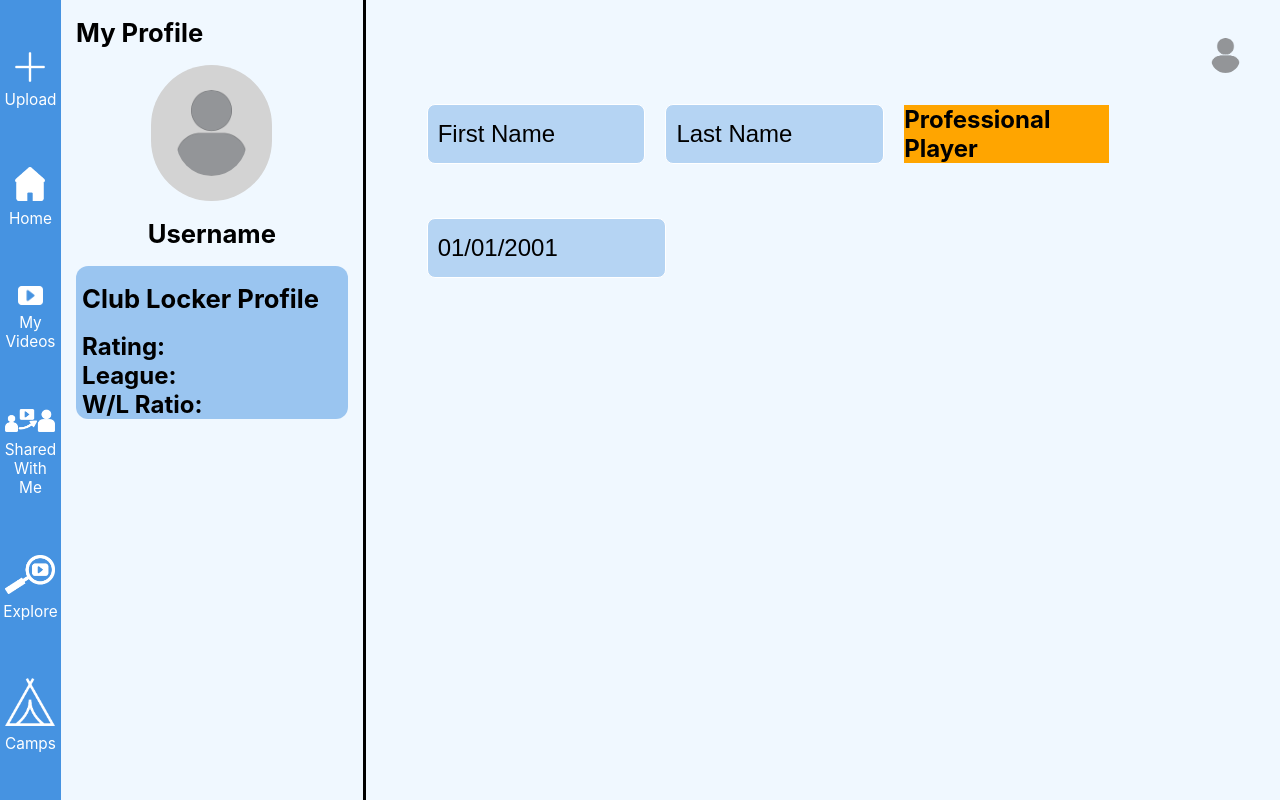
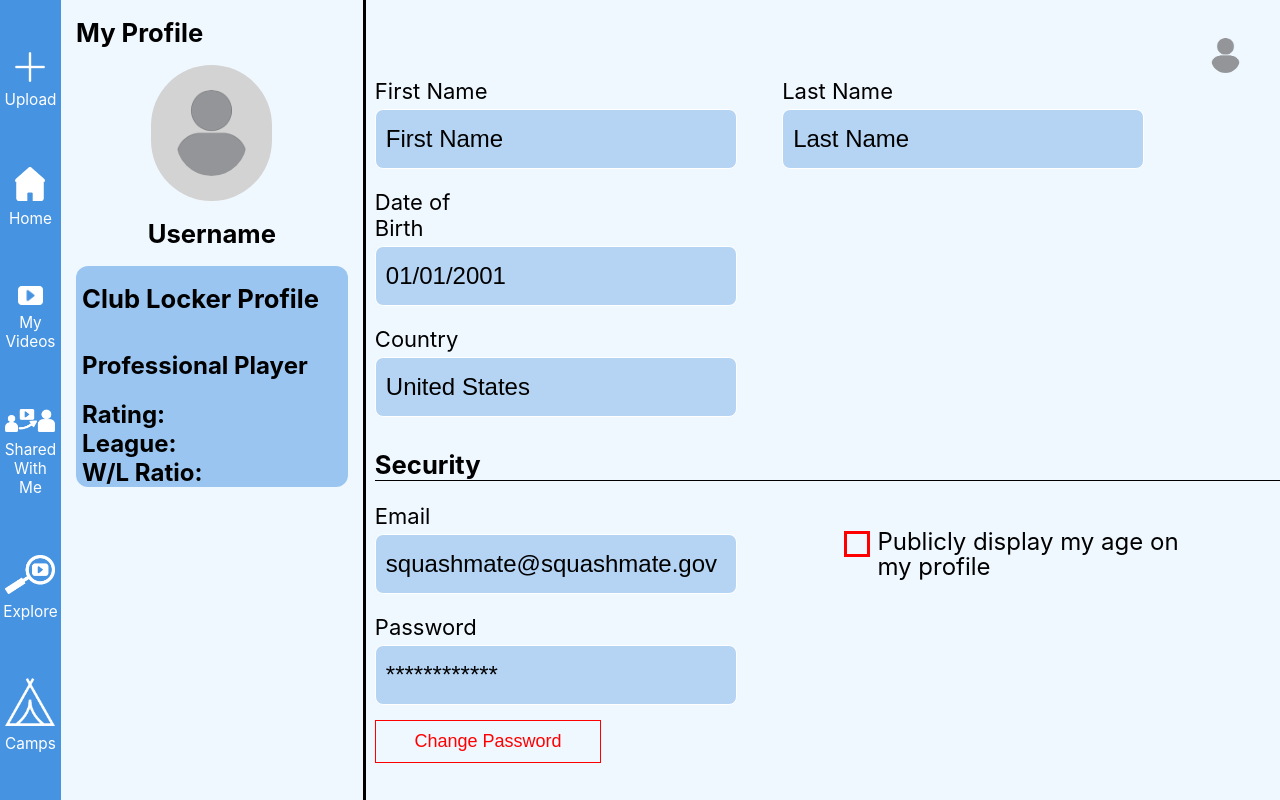
Before and after one commit to TylerRyan16/Squash-Mate-Official, a React (Create React App) app in the folder frontend/: page /profile in a window 1280 px wide. Built offline with nearby package versions, Linux system fonts and the light colour scheme.

Commit message:
CHECKMARK & PRIOF8KE STFUF

```diff
--- a/frontend/src/Components/Profile/profile.js
+++ b/frontend/src/Components/Profile/profile.js
@@ -13,6 +13,8 @@ const Profile = () => {
 
                     <div className="club-locker-area">
                         <a href='https://clublocker.com/organizations/10000/home' target="_blank" rel="noreferrer"><h1 className="club-locker-link">Club Locker Profile</h1></a>
+                        {/* experience level */}
+                        <h2 className="experience">Professional Player</h2>
                         <h3>Rating: </h3>
                         <h3>League: </h3>
                         <h3>W/L Ratio: </h3>
@@ -22,8 +24,12 @@ const Profile = () => {
 
                 <div className="right-area">
 
-                    <div className="horizontal-flexbox name-area">
-                        {/* First name */}
+                    <div className="left-column">
+
+                        <div className="horizontal-flexbox">
+                            {/* first name */}
+                            <div className="vertical-flexbox">
+                                <label for="first-name">First Name</label>
                                 <input
                                     className="profile-input-field first-name"
                                     type="text"
@@ -32,8 +38,12 @@ const Profile = () => {
                                     value="First Name"
                                 >
                                 </input>
+                            </div>
+
 
                             {/* last name */}
+                            <div className="vertical-flexbox">
+                                <label for="last-name">Last Name</label>
                                 <input
                                     className="profile-input-field last-name"
                                     type="text"
@@ -42,20 +52,72 @@ const Profile = () => {
                                     value="Last Name"
                                 >
                                 </input>
-
-                        {/* experience level */}
-                        <h2 className="experience">Professional Player</h2>
                             </div>
 
+                        </div>
+
+
                         {/* date of birth */}
+                        <label for="birth-date">Date of Birth</label>
                         <input
                             className="profile-input-field date-of-birth"
                             type="text"
                             name="birth-date"
                             readOnly="true"
                             value="01/01/2001"
+                        ></input>
+
+                        {/* country */}
+                        <label for="country">Country</label>
+                        <input
+                            className="profile-input-field country"
+                            type="text"
+                            name="country"
+                            readOnly="true"
+                            value="United States"
                         >
                         </input>
+
+                        <h1>Security</h1>
+
+
+                        <div className="horizontal-flexbox">
+                            {/* email */}
+                            <div className="vertical-flexbox">
+                                <label for="email">Email</label>
+                                <input
+                                    className="profile-input-field email"
+                                    type="text"
+                                    name="email"
+                                    readOnly="true"
+                                    value="squashmate@squashmate.gov"
+                                >
+                                </input>
+                            </div>
+
+                            <input type="checkbox" id="show-age"></input>
+                            <label for="show-age" id="show-age-label">Publicly display my age on my profile</label>
+
+                        </div>
+
+
+                        {/* password */}
+                        <label for="password">Password</label>
+                        <input
+                            className="profile-input-field password"
+                            type="text"
+                            name="password"
+                            readOnly="true"
+                            value="************"
+                        >
+                        </input>
+                        <button className="change-password-button">Change Password</button>
+
+
+                    </div>
+
+
+
 
 
 
--- a/frontend/src/Components/Profile/profile.scss
+++ b/frontend/src/Components/Profile/profile.scss
@@ -41,52 +41,77 @@
 
     }
 
-
 }
 
 .right-area{
     display: flex;
-    flex-direction: column;
+    flex-direction: row;
+    gap: 0%;
     width:75%;
-    gap: 35px;
     min-height: 100vh;
-    padding-left: 5%;
 
-    .horizontal-flexbox{
+    // NECESSARY
+    .left-column{
         display: flex;
-        align-items: center;
-        gap: 3%;
-        width: 80%;
-        height: 25%;
+        flex-direction: column;
+        width: 100%;
+        min-height: 100vh;
+        padding-top: 8%;
+        padding-left: 1%;
+
+        label{
+            color: black;
+            font-size: 22px;
+        }
+
+        h1{
+            border-bottom: 1px solid black;
+            width: 100%;
+        }
     }
 
-    .name-area{
-        width: 80%;
-        margin-top: 10%;
-    }
-
-
+    // INPUTS
     .profile-input-field{
         padding: 15px 0;
-        width:35%;
+        width:40%;
         border-radius: 8px;
         box-sizing: border-box;
         border: 1px solid white;
         background-color: #b5d4f3;
-
         font-size: 24px;
         padding-left: 10px;
+        margin-bottom: 15px;
     }
 
-    .experience{
-        background-color: orange;
+    .first-name{
+        width: 100%;
     }
 
-    .date-of-birth{
-        width: 28%;
+    .last-name{
+        width: 100%;
+    }
+
+    .email{
+        width: 100%;
     }
 
 
+
+    // CHANGE PASSWORD
+    .change-password-button{
+        width: 25%;
+        padding: 10px 10px;
+        font-size: 18px;
+        color: red;
+        border: 1px solid red;
+        background-color: transparent;
+        cursor: pointer;
+    }
+
+    .change-password-button:hover{
+        background-color: red;
+        color: white;
+    }
 
 
     // SMARTPHONE
@@ -108,7 +133,95 @@
     }
 
 
+    // SECURITY
+    #show-age-label{
+        width: 40%;
+        font-size: 24px;
+    }
+
+    [type="checkbox"]{
+        opacity: 0;
+    }
+
+    [type="checkbox"] + label{
+        position: relative;
+        padding-left: 30px;
+        cursor: pointer;
+        display: inline-block;
+        line-height: 25px;
+    }
+
+    [type="checkbox"] + label::before{
+        content: "";
+        position: absolute;
+        left: 0;
+        top: 10px;
+        width: 20px;
+        height: 20px;
+        outline: 3px solid red;
+        background: aliceblue;
+    }
+
+    [type="checkbox"]:checked + label::before{
+        content: "";
+        position: absolute;
+        left: 0;
+        top: 10px;
+        width: 20px;
+        height: 20px;
+        outline: 3px solid green;
+        background: aliceblue;
+    }
+
+    [type="checkbox"]:checked + label::after{
+        content: "";
+        position: absolute;
+        left: 0;
+        top: 10px;
+        width: 20px;
+        height: 20px;
+        background-image: url("../../../public/assets/checkmark.png");
+        background-size: contain;
+        transform: scale(1);
+        opacity: 1;
+        transition: all .3s ease;
+    }
+
+    [type="checkbox"]:not(:checked) + label::after{
+        content: "";
+        position: absolute;
+        left: 0;
+        top: 10px;
+        width: 20px;
+        height: 20px;
+        background-image: url("../../../public/assets/checkmark.png");
+        background-size: contain;
+        transform: scale(0);
+        opacity: 0;
+    }
+
+
+
+
 }
+
+
+
+// FLEXBOXES
+.horizontal-flexbox{
+    display: flex;
+    width: 100%;
+    height: auto;
+    gap: 5%;
+    align-items: center;
+}
+
+.vertical-flexbox{
+    display: flex;
+    flex-direction: column;
+    width: 40%;
+}
+
 
 // ELEMENT SELECTORS
 h1{
```
Also changed, not shown: frontend/public/assets/checkmark.png (added). Lines whose indentation alone changed are shown as unchanged.
